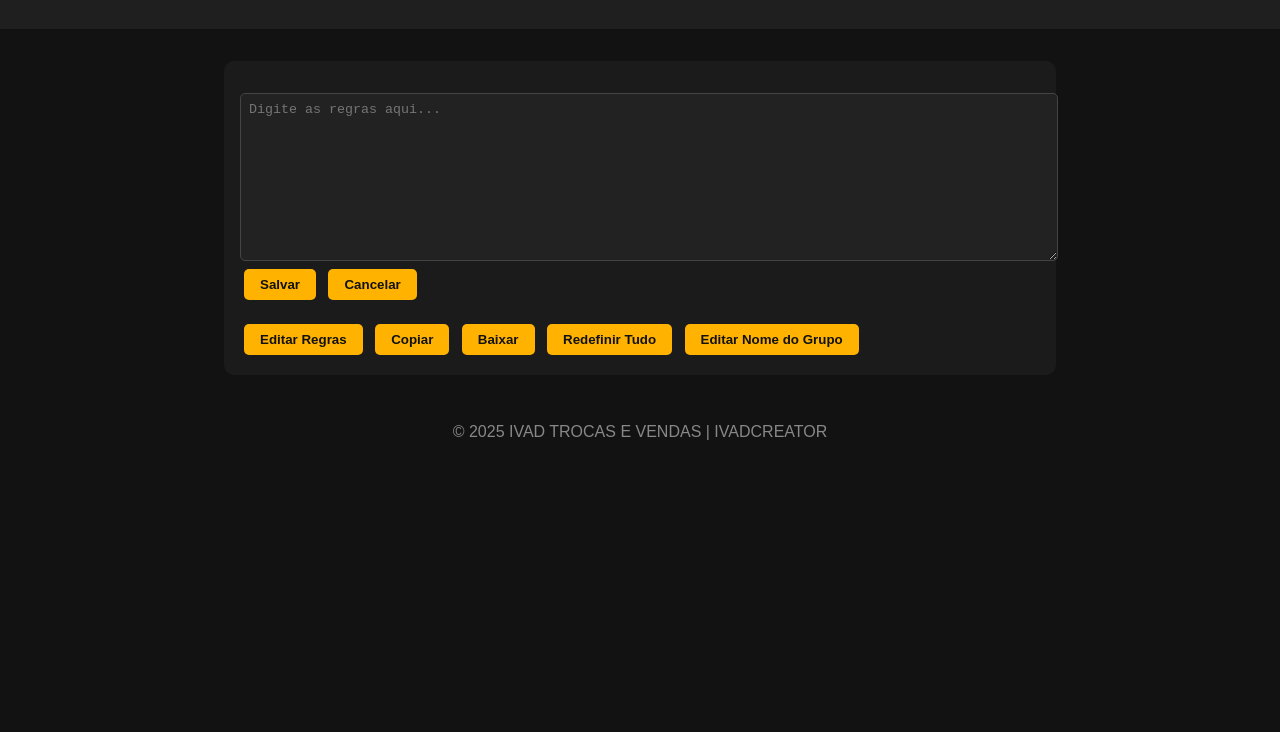
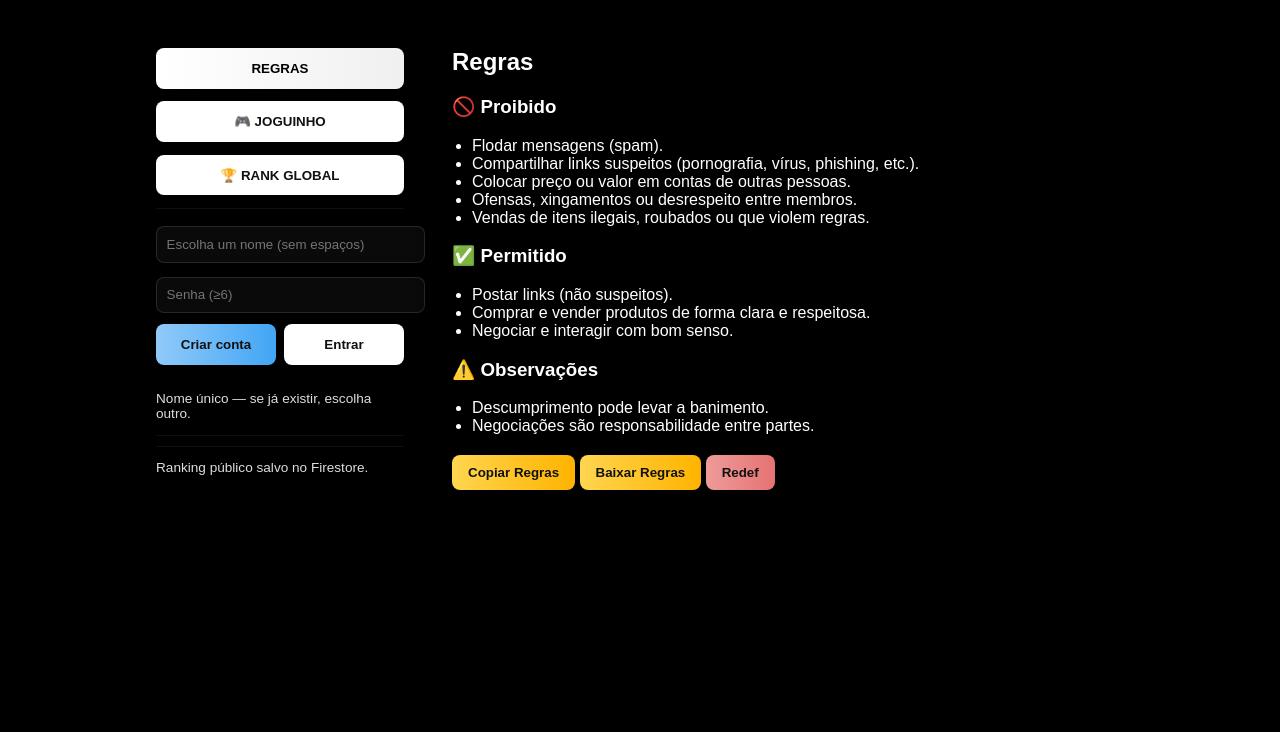
Before and after one commit to IVADCREATOR/Regras-da-ivad-trocas-e-vendas, a plain HTML site: page index.html in a window 1280 px wide. Shown: the part 81-813 px from the top of the page. Drawn offline with Linux system fonts and the light colour scheme.

Commit message:
Atualizar o index.html

```diff
--- a/index.html
+++ b/index.html
@@ -1,50 +1,122 @@
 <!DOCTYPE html>
 <html lang="pt-br">
 <head>
-<meta charset="utf-8">
-<meta name="viewport" content="width=device-width,initial-scale=1">
-<title>📜 Regras do Grupo</title>
+<meta charset="utf-8" />
+<meta name="viewport" content="width=device-width,initial-scale=1" />
+<title>IVAD TROCAS E VENDAS</title>
 <style>
-  body{margin:0;font-family:Arial,sans-serif;background:#121212;color:#fff}
-  header{background:#1f1f1f;padding:1rem;text-align:center}
-  header h1{margin:0;font-size:1.5rem}
-  .container{max-width:800px;margin:2rem auto;padding:1rem;background:#1b1b1b;border-radius:10px}
-  button{padding:.5rem 1rem;border:none;border-radius:5px;background:#ffb300;color:#111;font-weight:700;margin:.25rem;cursor:pointer}
-  button:disabled{opacity:.6;cursor:not-allowed}
-  textarea{width:100%;height:150px;padding:.5rem;border-radius:5px;border:1px solid #444;background:#222;color:#fff;resize:vertical}
-  p.muted{color:#888;font-style:italic}
-  footer{text-align:center;padding:1rem;color:#888;margin-top:2rem}
+:root{--card-bg: rgba(0,0,0,0.62);--btn-gradient: linear-gradient(90deg,#ffd54f,#ffb300);}
+html,body{height:100%;margin:0;font-family:Arial,Helvetica,sans-serif;color:#fff;background:#000}
+body{perspective:1000px;overflow-x:hidden}
+.bg3d{
+  position:fixed;inset:0;background:url('/* LINK DA IMAGEM DE FUNDO */') no-repeat center center;
+  background-size:cover;z-index:-2;filter:contrast(0.92) saturate(0.95) brightness(0.9);
+  transform-origin:center center;animation:float3d 18s ease-in-out infinite alternate;
+}
+@keyframes float3d{
+  0%{transform:translateZ(0px) rotateY(0deg) rotateX(0deg) scale(1)}
+  50%{transform:translateZ(12px) rotateY(2deg) rotateX(1deg) scale(1.01)}
+  100%{transform:translateZ(0px) rotateY(-1deg) rotateX(-1deg) scale(1)}
+}
+.overlay{position:fixed;inset:0;z-index:-1;background:linear-gradient(135deg, rgba(0,0,0,0.55), rgba(0,0,0,0.35))}
+header{background:rgba(0,0,0,0.6);padding:1rem;text-align:center;position:relative;z-index:2}
+header h1{margin:.2rem;font-size:1.4rem}
+header p{margin:.1rem;color:#ddd;font-size:.85rem}
+.container{max-width:1000px;margin:1rem auto;padding:1rem;display:grid;grid-template-columns:280px 1fr;gap:1rem}
+.card{background:var(--card-bg);padding:1rem;border-radius:10px;box-shadow:0 6px 18px rgba(0,0,0,0.5)}
+.menu button{display:block;width:100%;margin-bottom:.8rem;padding:.8rem 1rem;border-radius:8px;border:none;background:#fff;color:#111;font-weight:700;cursor:pointer;transition:transform .15s,box-shadow .15s}
+.menu button:hover{transform:translateY(-3px);box-shadow:0 8px 20px rgba(0,0,0,0.35)}
+.menu button.active{background:linear-gradient(90deg,#fff,#f0f0f0);color:#000}
+.content h2{margin-top:0}
+ul{padding-left:1.25rem}
+.btn{display:inline-block;padding:.6rem 1rem;border-radius:8px;border:none;background:var(--btn-gradient);color:#111;font-weight:700;cursor:pointer;margin:.25rem 0}
+.small{font-size:.85rem;color:#ddd}
+.top-row{display:flex;gap:1rem;align-items:center;flex-wrap:wrap}
+input[type="text"],input[type="password"],input[type=number],select{width:100%;padding:.6rem;margin:.45rem 0;border-radius:8px;border:1px solid rgba(255,255,255,0.12);background:rgba(255,255,255,0.04);color:#fff}
+.rank-list{max-height:420px;overflow:auto}
+footer{padding:1rem;text-align:center;color:#ccc}
+.hidden{display:none;}
+@media(max-width:880px){ .container{grid-template-columns:1fr; padding:.5rem} .menu{order:2} }
 </style>
 </head>
 <body>
+<div class="bg3d" aria-hidden="true"></div>
+<div class="overlay" aria-hidden="true"></div>
 
 <header>
-  <h1 id="group-name">Regras do Grupo</h1>
-  <p>&copy; <span id="year"></span> IVAD CREATOR</p>
+  <h1>IVAD TROCAS E VENDAS</h1>
+  <p>Criado por IVADCREATOR</p>
 </header>
 
-<div class="container">
-  <div id="rules-display"></div>
+<main class="container">
+  <aside class="card menu">
+    <button class="tabbtn active" data-tab="regrasTab">REGRAS</button>
+    <button class="tabbtn" data-tab="jogoTab">🎮 JOGUINHO</button>
+    <button class="tabbtn" data-tab="rankTab">🏆 RANK GLOBAL</button>
 
-  <div id="editor" class="hidden" style="margin-top:1rem">
-    <textarea id="rules-textarea" placeholder="Digite as regras aqui..."></textarea>
-    <div>
-      <button id="save-rules-btn">Salvar</button>
-      <button id="cancel-edit-btn">Cancelar</button>
+    <hr style="border:none;height:1px;background:rgba(255,255,255,0.06);margin:10px 0">
+
+    <!-- LOGIN / SIGNUP -->
+    <div id="authArea" class="small">
+      <div id="signedOutUI">
+        <input id="username" type="text" placeholder="Escolha um nome (sem espaços)">
+        <input id="pwd" type="password" placeholder="Senha (≥6)">
+        <div style="display:flex;gap:.5rem">
+          <button id="btnSignup" class="btn" style="background:linear-gradient(90deg,#90caf9,#42a5f5)">Criar conta</button>
+          <button id="btnLogin" class="btn">Entrar</button>
+        </div>
+        <p class="small">Nome único — se já existir, escolha outro.</p>
+      </div>
+
+      <div id="signedInUI" style="display:none">
+        <p><strong id="userLabel"></strong></p>
+        <div style="display:flex;gap:.5rem;align-items:center">
+          <button id="btnLogout" class="btn" style="background:linear-gradient(90deg,#ef9a9a,#e57373)">Sair</button>
+          <div style="margin-left:auto"><span class="small">Gold: </span><strong id="myGold">0</strong></div>
+        </div>
+      </div>
     </div>
-  </div>
 
-  <div style="margin-top:1rem">
-    <button id="edit-rules-btn">Editar Regras</button>
-    <button id="copy-btn">Copiar</button>
-    <button id="download-btn">Baixar</button>
-    <button id="reset-btn">Redefinir Tudo</button>
-    <button id="edit-name-btn">Editar Nome do Grupo</button>
-  </div>
-</div>
+    <hr style="border:none;height:1px;background:rgba(255,255,255,0.06);margin:10px 0">
+    <div id="ownerPanel" style="display:none">
+      <h4 style="margin:.3rem 0">Painel do Dono</h4>
+      <input id="adminName" placeholder="nome do usuário (exact)">
+      <input id="adminAmount" type="number" placeholder="gold (positivo/negativo)">
+      <button id="btnGive" class="btn">Dar/Remover gold</button>
+      <button id="btnReset" class="btn" style="background:linear-gradient(90deg,#ef9a9a,#e57373);margin-top:.5rem">Resetar ranking</button>
+      <p class="small">Somente OWNER_UID pode usar</p>
+    </div>
 
-<footer>© 2025 IVAD TROCAS E VENDAS | IVADCREATOR</footer>
+    <hr style="border:none;height:1px;background:rgba(255,255,255,0.06);margin:10px 0">
+    <p class="small">Ranking público salvo no Firestore.</p>
+  </aside>
 
-<script src="script.js"></script>
-</body>
-</html>
+  <section class="card content">
+    <div id="regrasTab">
+      <h2>Regras</h2>
+      <h3>🚫 Proibido</h3>
+      <ul>
+        <li>Flodar mensagens (spam).</li>
+        <li>Compartilhar links suspeitos (pornografia, vírus, phishing, etc.).</li>
+        <li>Colocar preço ou valor em contas de outras pessoas.</li>
+        <li>Ofensas, xingamentos ou desrespeito entre membros.</li>
+        <li>Vendas de itens ilegais, roubados ou que violem regras.</li>
+      </ul>
+
+      <h3>✅ Permitido</h3>
+      <ul>
+        <li>Postar links (não suspeitos).</li>
+        <li>Comprar e vender produtos de forma clara e respeitosa.</li>
+        <li>Negociar e interagir com bom senso.</li>
+      </ul>
+
+      <h3>⚠️ Observações</h3>
+      <ul>
+        <li>Descumprimento pode levar a banimento.</li>
+        <li>Negociações são responsabilidade entre partes.</li>
+      </ul>
+
+      <div style="margin-top:1rem">
+        <button id="copy-btn" class="btn">Copiar Regras</button>
+        <button id="download-btn" class="btn">Baixar Regras</button>
+        <button id="reset-btn" class="btn" style="background:linear-gradient(90deg,#ef9a9a,#e57373)">Redef
```
